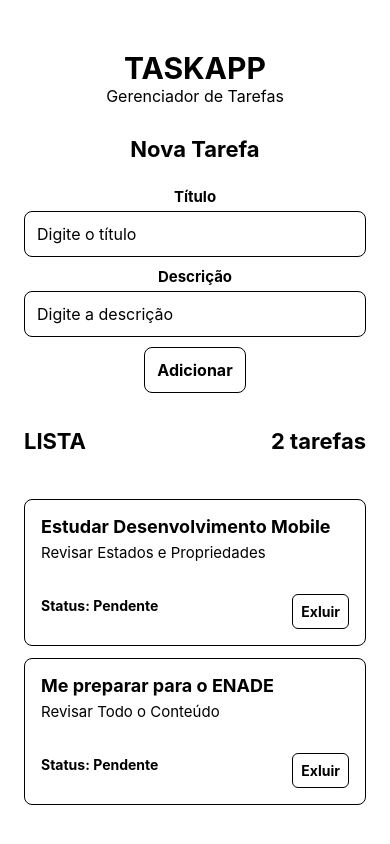
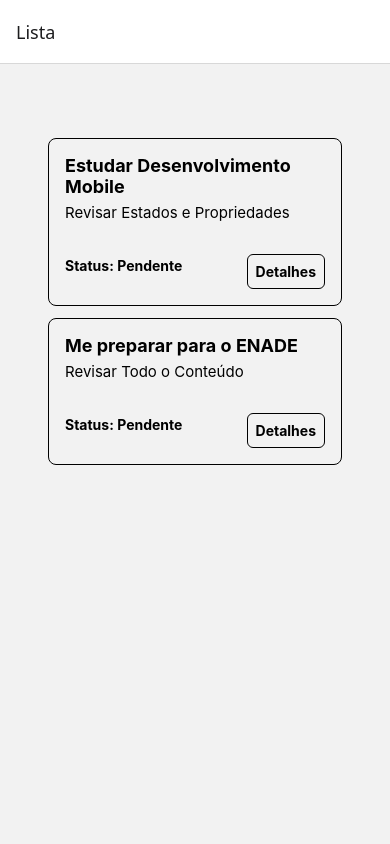
Before and after one commit to lfachiano/TaskApp, a React Native app: screen /Lista in a window 390 px wide. Built offline with nearby package versions, Linux system fonts and the light colour scheme.

Commit message:
Aula 08
Navegação entre telas

```diff
--- a/App.tsx
+++ b/App.tsx
@@ -1,19 +1,19 @@
-import { useState } from 'react';
-import { Tarefa } from './models/Tarefa';
 import {
-	FlatList,
-	KeyboardAvoidingView,
-	Platform,
 	StyleSheet,
-	Text,
-	TextInput,
-	View,
 } from 'react-native';
-import Botao from './components/Botao';
-import Card from './components/Card';
+import { createNativeStackNavigator } from '@react-navigation/native-stack';
+import { NavigationContainer } from '@react-navigation/native';
+import ListaScreen from './screens/ListaScreen';
+import DetalheScreen from './screens/DetalheScreen';
+import EdicaoScreen from './screens/EdicaoScreen';
+import CadastroScreen from './screens/CadastroScreen';
+import { RootStackParamList } from './navigation/types';
+
+const Stack = createNativeStackNavigator<RootStackParamList>();
 
 export default function App() {
 
+	/*
 	const[tarefas, setTarefas] = useState<Tarefa[]>([
 		{
 			id: 1,
@@ -149,7 +149,34 @@ export default function App() {
 	</KeyboardAvoidingView>
   );
 
+*/
 
+
+	return(
+		<NavigationContainer>
+			<Stack.Navigator id="MainStack">
+				<Stack.Screen
+					name= "Lista"
+					component = {ListaScreen}
+				/>
+
+				<Stack.Screen
+					name= "Detalhe"
+					component = {DetalheScreen}
+				/>
+
+				<Stack.Screen
+					name= "Edicao"
+					component = {EdicaoScreen}
+				/>
+
+				<Stack.Screen
+					name= "Cadastro"
+					component = {CadastroScreen}
+				/>
+			</Stack.Navigator>
+		</NavigationContainer>
+	);
 
 }
 
--- a/components/Card.tsx
+++ b/components/Card.tsx
@@ -5,7 +5,7 @@ type CardProps = {
     titulo: string,
     descricao: string,
     status: string,
-    onDelete: (id: number) => void
+    onPress: () => void
 }
 
 export default function Card({
@@ -13,7 +13,7 @@ export default function Card({
     titulo,
     descricao,
     status,
-    onDelete
+    onPress
     }: CardProps)
 {
 
@@ -27,9 +27,9 @@ export default function Card({
 
               <Pressable
                   style={styles.botaoExcluir}
-                  onPress={() => onDelete(id)}
+                  onPress={onPress}
               >
-                  <Text style={styles.textoExcluir}>Exluir</Text>
+                  <Text style={styles.textoExcluir}>Detalhes</Text>
               </Pressable>
             </View>
         </View>
--- /dev/null
+++ b/navigation/types.ts
@@ -0,0 +1,6 @@
+export type RootStackParamList = {
+    Lista: undefined;
+    Cadastro: undefined;
+    Detalhe: { id: number };
+    Edicao: { id: number };
+}
--- a/package.json
+++ b/package.json
@@ -9,6 +9,7 @@
     "web": "expo start --web"
   },
   "dependencies": {
+    "@react-navigation/native-stack": "^7.20.0",
     "expo": "^57.0.23",
     "expo-status-bar": "~57.0.1",
     "react": "19.2.3",
--- /dev/null
+++ b/screens/CadastroScreen.tsx
@@ -0,0 +1,31 @@
+import { StyleSheet, Text, View } from "react-native";
+import Botao from "../components/Botao";
+
+
+export default function CadastroScreen({navigation}:any) {
+
+    return(
+        <View style={styles.container}>
+            <Text style={styles.titulo}>
+                CADASTRO SCREEN
+            </Text>
+
+            <Botao
+                titulo="Cancelar"
+                onPress={() => navigation.goBack()}
+            />
+        </View>
+    );
+}
+
+const styles = StyleSheet.create({
+    container: {
+        flex: 1,
+        padding: 24,
+    },
+
+    titulo: {
+        fontWeight: 'bold',
+        fontSize: 24,
+    }
+});
--- /dev/null
+++ b/screens/DetalheScreen.tsx
@@ -0,0 +1,76 @@
+import { NativeStackScreenProps } from "@react-navigation/native-stack";
+import { StyleSheet, Text, View } from "react-native";
+import { RootStackParamList } from "../navigation/types";
+import { useState } from "react";
+import { Tarefa } from "../models/Tarefa";
+import Botao from "../components/Botao";
+
+type Props = NativeStackScreenProps<
+    RootStackParamList,
+    'Detalhe'
+>;
+
+export default function DetalheScreen({route, navigation}: Props) {
+
+    const tarefas: Tarefa[] = [
+		{
+			id: 1,
+			titulo: 'Estudar Desenvolvimento Mobile',
+			descricao: 'Revisar Estados e Propriedades',
+			status: 'Pendente'
+		},
+		{
+			id: 2,
+			titulo: 'Me preparar para o ENADE',
+			descricao: 'Revisar Todo o Conteúdo',
+			status: 'Pendente'
+		},
+	];
+
+
+    const tarefa = tarefas.find(
+        item => item.id === route.params.id
+    );
+
+    if (!tarefa) {
+        return (
+            <View style={styles.container}>
+                <Text style={styles.titulo}>
+                    Tarefa não encontrada!
+                </Text>
+            </View>
+        );
+    }
+
+    return(
+        <View style={styles.container}>
+            <Text style={styles.titulo}>
+                {tarefa.titulo}
+            </Text>
+            <Text>{ tarefa.descricao }</Text>
+            <Text>Status: { tarefa.status }</Text>
+
+            <Botao
+                titulo="Editar"
+                onPress={() =>
+                    navigation.navigate(
+                        'Edicao',
+                        {id: tarefa.id}
+                    )
+                }
+            />
+        </View>
+    );
+}
+
+const styles = StyleSheet.create({
+    container: {
+        flex: 1,
+        padding: 24,
+    },
+
+    titulo: {
+        fontWeight: 'bold',
+        fontSize: 24,
+    }
+});
--- /dev/null
+++ b/screens/EdicaoScreen.tsx
@@ -0,0 +1,25 @@
+import { StyleSheet, Text, View } from "react-native";
+
+
+export default function EdicaoScreen() {
+
+    return(
+        <View style={styles.container}>
+            <Text style={styles.titulo}>
+                EDIÇÃO SCREEN
+            </Text>
+        </View>
+    );
+}
+
+const styles = StyleSheet.create({
+    container: {
+        flex: 1,
+        padding: 24,
+    },
+
+    titulo: {
+        fontWeight: 'bold',
+        fontSize: 24,
+    }
+});
--- /dev/null
+++ b/screens/ListaScreen.tsx
@@ -0,0 +1,154 @@
+import { FlatList, StyleSheet, Text, View } from "react-native";
+import Botao from "../components/Botao";
+import { NativeStackScreenProps } from "@react-navigation/native-stack";
+import { RootStackParamList } from "../navigation/types";
+import { useState } from "react";
+import { Tarefa } from "../models/Tarefa";
+import Card from "../components/Card";
+
+type Props = NativeStackScreenProps<
+    RootStackParamList,
+    'Lista'
+>;
+
+
+export default function ListaScreen({navigation} : Props) {
+
+    const[tarefas, setTarefas] = useState<Tarefa[]>([
+		{
+			id: 1,
+			titulo: 'Estudar Desenvolvimento Mobile',
+			descricao: 'Revisar Estados e Propriedades',
+			status: 'Pendente'
+		},
+		{
+			id: 2,
+			titulo: 'Me preparar para o ENADE',
+			descricao: 'Revisar Todo o Conteúdo',
+			status: 'Pendente'
+		},
+	]);
+    return(
+        <View style={styles.container}>
+            <FlatList
+                data={ tarefas }
+                keyExtractor={(item => item.id.toString())}
+                keyboardShouldPersistTaps = 'handled'
+                contentContainerStyle={styles.conteudo}
+                renderItem={({ item }) =>
+                    <Card
+                        id={item.id}
+                        titulo={item.titulo}
+                        descricao={item.descricao}
+                        status={item.status}
+                        onPress={() => navigation.navigate('Detalhe', {id:item.id})}
+                    />
+                }
+                ListEmptyComponent={
+                    <View style={styles.listaVazia}>
+                        <Text style={styles.textoListaVazia}>
+                            Nenhuma tarefa cadastrada
+                        </Text>
+                    </View>
+                }
+            />
+
+        </View>
+    );
+}
+
+const styles = StyleSheet.create({
+	container: {
+	  flex: 1,
+      padding: 24,
+	},
+
+	conteudo: {
+	  padding: 24,
+	  paddingTop: 50,
+	},
+
+    titulo: {
+        fontWeight: 'bold',
+        fontSize: 24,
+    },
+
+	tituloApp: {
+	  fontSize: 30,
+	  fontWeight: 'bold',
+	  textAlign: 'center',
+	},
+
+	subtituloApp: {
+	  fontSize: 16,
+	  textAlign: 'center',
+	  marginBottom: 30,
+	},
+
+	tituloFormulario: {
+	  fontSize: 22,
+	  fontWeight: 'bold',
+	  marginBottom: 15,
+	},
+
+	label: {
+	  fontSize: 15,
+	  fontWeight: 'bold',
+	  marginTop: 10,
+	  marginBottom: 5,
+	},
+
+	input: {
+	  width: '100%',
+	  borderWidth: 1,
+	  borderRadius: 8,
+	  padding: 12,
+	  fontSize: 16,
+	},
+
+	inputDescricao: {
+	  minHeight: 80,
+	  textAlignVertical: 'top',
+	},
+
+	erro: {
+	  marginTop: 10,
+	  fontWeight: 'bold',
+	},
+
+	tituloLista: {
+	  fontSize: 22,
+	  fontWeight: 'bold',
+	  marginTop: 35,
+	  marginBottom: 15,
+	},
+
+	listaVazia: {
+	  borderWidth: 1,
+	  borderRadius: 8,
+	  padding: 20,
+	  alignItems: 'center',
+	},
+
+	textoListaVazia: {
+	  fontSize: 17,
+	  fontWeight: 'bold',
+	  marginBottom: 5,
+	},
+
+	cabecalho: {
+		alignItems: 'center',
+		marginBottom: 30
+	},
+
+	formulario: {
+		width: '100%'
+	},
+
+	cabecalhoLista: {
+		alignSelf: 'stretch',
+		justifyContent: 'space-between',
+		flexDirection: 'row'
+	}
+
+  });
```
Also changed, not shown: 1 other file (tests, documents, lock files or other folders).
